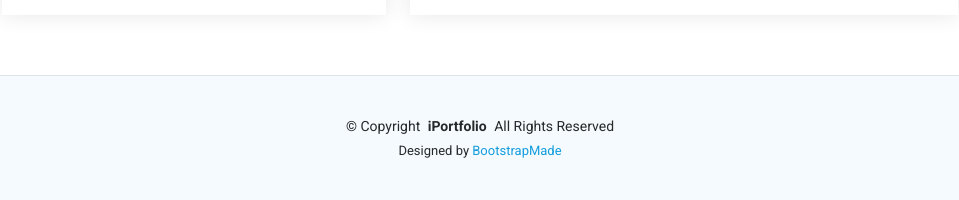
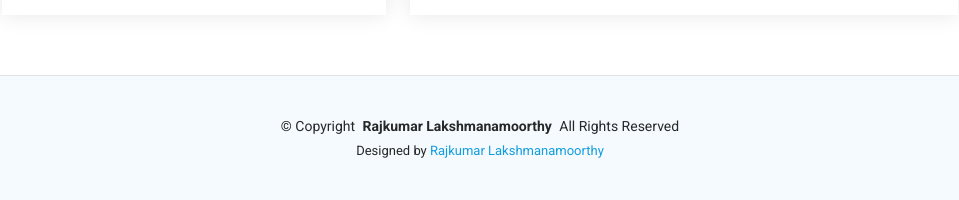
Before and after one commit to RajkumarGalaxy/rajkumargalaxy.github.io, a plain HTML site: page index.html in a window 1280 px wide. Shown: the part 8145-8345 px from the top of the page, without its empty margins (310-1269 px from the left). Drawn offline with Linux system fonts and the light colour scheme.

Commit message:
title updated

```diff
--- a/index.html
+++ b/index.html
@@ -4,7 +4,7 @@
 <head>
   <meta charset="utf-8">
   <meta content="width=device-width, initial-scale=1.0" name="viewport">
-  <title>Index - iPortfolio Bootstrap Template</title>
+  <title>Rajkumar Portfolio</title>
   <meta content="" name="description">
   <meta content="" name="keywords">
 
@@ -824,14 +824,14 @@
 
     <div class="container">
       <div class="copyright text-center ">
-        <p>© <span>Copyright</span> <strong class="px-1 sitename">iPortfolio</strong> <span>All Rights Reserved</span></p>
+        <p>© <span>Copyright</span> <strong class="px-1 sitename">Rajkumar Lakshmanamoorthy</strong> <span>All Rights Reserved</span></p>
       </div>
       <div class="credits">
         <!-- All the links in the footer should remain intact. -->
         <!-- You can delete the links only if you've purchased the pro version. -->
         <!-- Licensing information: https://bootstrapmade.com/license/ -->
         <!-- Purchase the pro version with working PHP/AJAX contact form: [buy-url] -->
-        Designed by <a href="https://bootstrapmade.com/">BootstrapMade</a>
+        Designed by <a href="https://RajkumarGalaxy.github.io">Rajkumar Lakshmanamoorthy</a>
       </div>
     </div>
 
```
